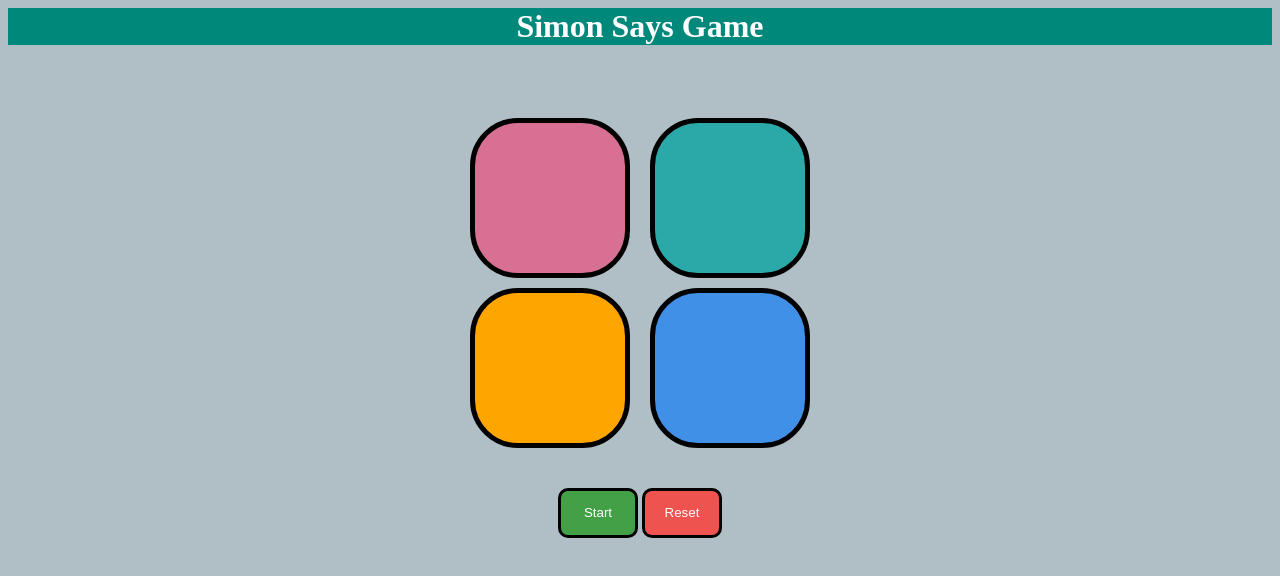
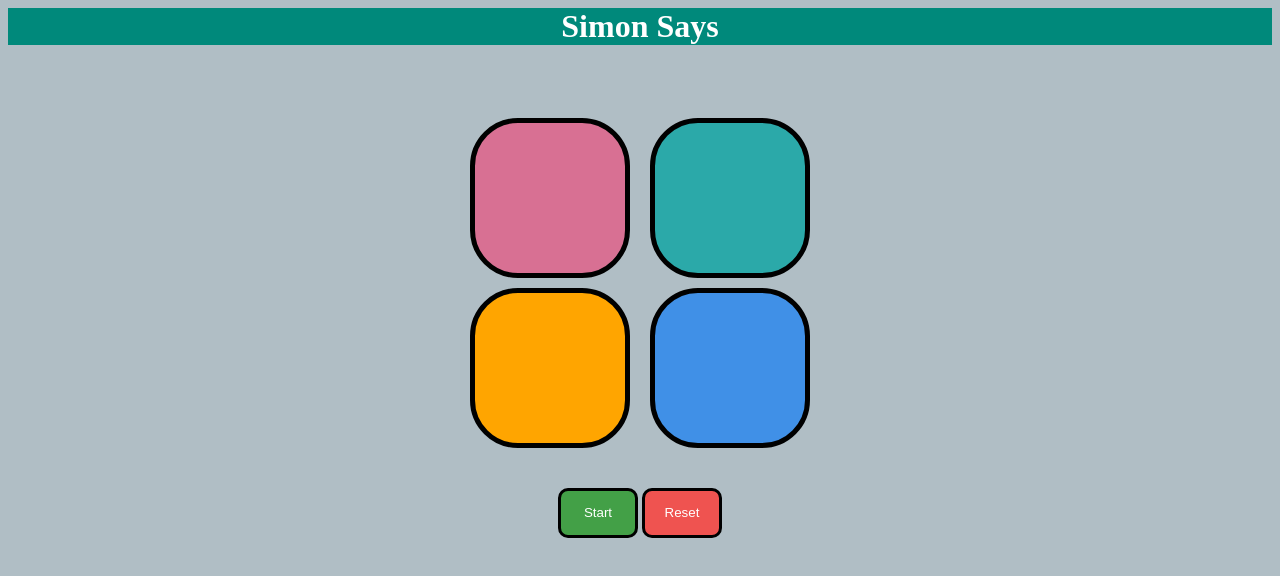
Before and after one commit to Rsccpp/Simon-Game, a plain HTML site: page index.html in a window 1280 px wide. Drawn offline with Linux system fonts and the light colour scheme.

Commit message:
Changed heading

```diff
--- a/index.html
+++ b/index.html
@@ -3,12 +3,12 @@
 <head>
     <meta charset="UTF-8">
     <meta name="viewport" content="width=device-width, initial-scale=1.0">
-    <title>Simon Says</title>
+    <title>Simon Says Game</title>
     <link rel="stylesheet" href="style.css">
 </head>
 <body>
 
-    <h1><b>Simon Says Game</b></h1>
+    <h1><b>Simon Says</b></h1>
     <br><br><br>
     <h2 class="hScore"></h2>
     <h3></h3>
```
